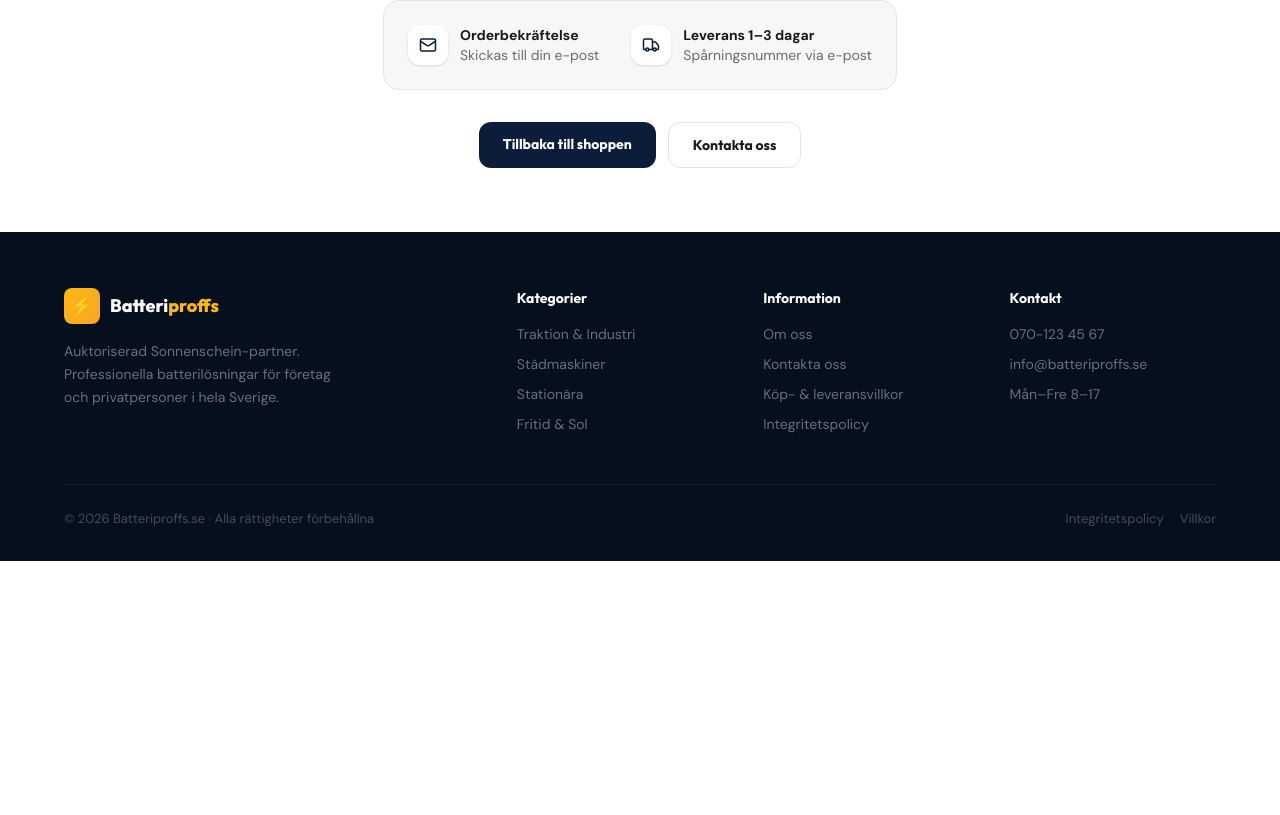
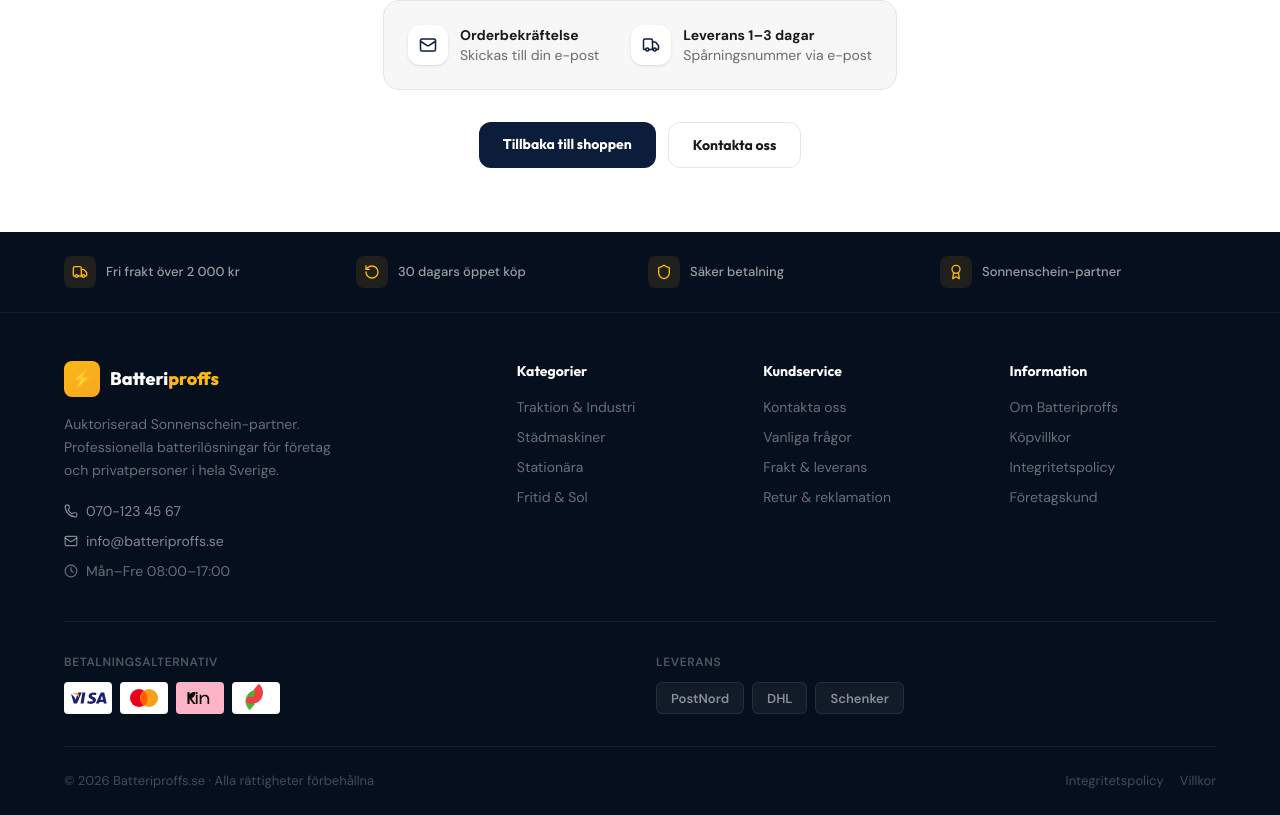
Before and after one commit to joelstolt/batteri, a Next.js app: page /tack in a window 1280 px wide. Shown: the part 452-1267 px from the top of the page. Before the commit the page ends 1013 px from the top, so only its background shows below. Built offline with nearby package versions, Linux system fonts and the light colour scheme.

Commit message:
Uppgraderad footer med betalloggor, fraktloggor och trust-bar

```diff
--- a/components/Footer.jsx
+++ b/components/Footer.jsx
@@ -1,5 +1,6 @@
 import Link from "next/link"
-import { PHONE, EMAIL } from "@/lib/constants"
+import { PHONE, PHONE_LINK, EMAIL } from "@/lib/constants"
+import { Phone, Mail, Clock, Shield, Truck, RotateCcw, Award } from "lucide-react"
 
 const COLUMNS = [
   {
@@ -12,30 +13,106 @@ const COLUMNS = [
     ],
   },
   {
-    title: "Information",
+    title: "Kundservice",
     links: [
-      { label: "Om oss", href: "/om-oss" },
       { label: "Kontakta oss", href: "/kontakt" },
-      { label: "Köp- & leveransvillkor", href: "/villkor" },
-      { label: "Integritetspolicy", href: "/integritet" },
+      { label: "Vanliga frågor", href: "/faq" },
+      { label: "Frakt & leverans", href: "/villkor" },
+      { label: "Retur & reklamation", href: "/villkor" },
     ],
   },
   {
-    title: "Kontakt",
+    title: "Information",
     links: [
-      { label: PHONE, href: `tel:+46701234567` },
-      { label: EMAIL, href: `mailto:${EMAIL}` },
-      { label: "Mån–Fre 8–17", href: null },
+      { label: "Om Batteriproffs", href: "/om-oss" },
+      { label: "Köpvillkor", href: "/villkor" },
+      { label: "Integritetspolicy", href: "/integritet" },
+      { label: "Företagskund", href: "/kontakt" },
     ],
   },
 ]
 
+/* ─── Payment icons (inline SVG) ─── */
+
+function VisaIcon() {
+  return (
+    <svg viewBox="0 0 48 32" className="h-8 w-12" aria-label="Visa">
+      <rect width="48" height="32" rx="4" fill="#fff" />
+      <path d="M19.6 21.6h-3l1.8-11h3l-1.8 11zm12.8-10.7c-.6-.2-1.5-.5-2.7-.5-3 0-5.1 1.5-5.1 3.7 0 1.6 1.5 2.5 2.6 3 1.2.6 1.6.9 1.6 1.4 0 .7-.9 1.1-1.8 1.1-1.2 0-1.9-.2-2.9-.6l-.4-.2-.4 2.5c.7.3 2 .6 3.4.6 3.2 0 5.2-1.5 5.3-3.8 0-1.3-.8-2.2-2.5-3-1.1-.5-1.7-.9-1.7-1.4 0-.5.6-1 1.7-1 1-.1 1.7.2 2.3.4l.3.1.3-2.3zm7.8-.3h-2.3c-.7 0-1.3.2-1.6.9l-4.5 10.1h3.2l.6-1.7h3.9l.4 1.7h2.8l-2.5-11zm-3.7 7.1c.3-.6 1.2-3.1 1.2-3.1l.4-1.1.2 1 .7 3.2h-2.5zm-22.3-7.1l-2.8 7.5-.3-1.5c-.5-1.7-2.2-3.5-4-4.4l2.7 9.4h3.2l4.7-11h-3.5z" fill="#1a1f71" />
+      <path d="M13.1 10.9H8.4l-.1.2c3.8.9 6.3 3.1 7.3 5.8l-1.1-5.1c-.2-.7-.7-.9-1.4-.9z" fill="#f9a533" />
+    </svg>
+  )
+}
+
+function MastercardIcon() {
+  return (
+    <svg viewBox="0 0 48 32" className="h-8 w-12" aria-label="Mastercard">
+      <rect width="48" height="32" rx="4" fill="#fff" />
+      <circle cx="19" cy="16" r="9" fill="#eb001b" />
+      <circle cx="29" cy="16" r="9" fill="#f79e1b" />
+      <path d="M24 9.1c2.2 1.8 3.6 4.5 3.6 7.4s-1.4 5.6-3.6 7.4c-2.2-1.8-3.6-4.5-3.6-7.4s1.4-5.6 3.6-7.4z" fill="#ff5f00" />
+    </svg>
+  )
+}
+
+function KlarnaIcon() {
+  return (
+    <svg viewBox="0 0 48 32" className="h-8 w-12" aria-label="Klarna">
+      <rect width="48" height="32" rx="4" fill="#FFB3C7" />
+      <g fill="#0A0B09" transform="translate(9,10) scale(0.38)">
+        <path d="M11.5 0H7v31.4h4.5V0z" />
+        <path d="M27.5 0c0 6.1-2.7 11.7-7.5 15.4l-2.6 2 10.8 14H22L11.2 17.3v14.1H7V0h4.2v6.7C15.8 3.1 19.4 0 23.6 0h3.9z" />
+        <path d="M33 7.1h-4.5v24.3H33V7.1zM53 7.1c-4.5 0-8.2 2.2-10 5.6V7.1h-4.3v24.3h4.5V20.1c0-5 3.4-8.7 8.3-8.7 5 0 7.7 3.3 7.7 8.5v11.5h4.5V19c0-7.3-4-11.9-10.7-11.9z" />
+        <circle cx="30.7" cy="2.5" r="2.8" />
+      </g>
+    </svg>
+  )
+}
+
+function SwishIcon() {
+  return (
+    <svg viewBox="0 0 48 32" className="h-8 w-12" aria-label="Swish">
+      <rect width="48" height="32" rx="4" fill="#fff" />
+      <g transform="translate(8,4) scale(0.32)">
+        <path d="M72.4 18.8c-8.5-4.9-18-7.2-26.9-5.5-8.9 1.7-16.6 6.6-21.8 13.9-5.2 7.3-7.2 16.3-5.9 25.4 1.4 9.1 5.8 17.3 12.5 23.1l16.6-19.2c-2.4-2.1-4-5-4.5-8.2-.5-3.2.3-6.4 2.1-9 1.8-2.6 4.6-4.4 7.8-5 3.2-.6 6.6.2 9.6 2l10.5-17.5z" fill="#52ae30" />
+        <path d="M16.8 49.5c8.5 4.9 18 7.2 26.9 5.5 8.9-1.7 16.6-6.6 21.8-13.9 5.2-7.3 7.2-16.3 5.9-25.4-1.4-9.1-5.8-17.3-12.5-23.1L42.3 11.8c2.4 2.1 4 5 4.5 8.2.5 3.2-.3 6.4-2.1 9-1.8 2.6-4.6 4.4-7.8 5-3.2.6-6.6-.2-9.6-2L16.8 49.5z" fill="#ee4042" />
+      </g>
+    </svg>
+  )
+}
+
+/* ─── Trust bar icons ─── */
+
+const TRUST_FEATURES = [
+  { icon: Truck, label: "Fri frakt över 2 000 kr" },
+  { icon: RotateCcw, label: "30 dagars öppet köp" },
+  { icon: Shield, label: "Säker betalning" },
+  { icon: Award, label: "Sonnenschein-partner" },
+]
+
 export default function Footer() {
   return (
-    <footer className="bg-navy-deep pb-8 pt-14">
-      <div className="mx-auto max-w-[1200px] px-4 sm:px-6">
+    <footer className="bg-navy-deep">
+      {/* ── Trust bar ── */}
+      <div className="border-b border-white/6">
+        <div className="mx-auto grid max-w-[1200px] grid-cols-2 gap-4 px-4 py-6 sm:px-6 lg:grid-cols-4">
+          {TRUST_FEATURES.map((item) => (
+            <div key={item.label} className="flex items-center gap-2.5">
+              <div className="flex h-8 w-8 shrink-0 items-center justify-center rounded-lg bg-amber-bg/10">
+                <item.icon className="h-4 w-4 text-amber-bg" strokeWidth={2} />
+              </div>
+              <span className="text-[13px] font-medium leading-tight text-white/60">
+                {item.label}
+              </span>
+            </div>
+          ))}
+        </div>
+      </div>
+
+      {/* ── Main content ── */}
+      <div className="mx-auto max-w-[1200px] px-4 pt-12 sm:px-6">
         <div className="grid gap-10 border-b border-white/6 pb-10 sm:grid-cols-2 lg:grid-cols-[2fr_1fr_1fr_1fr]">
-          {/* Brand */}
+          {/* Brand + contact */}
           <div>
             <div className="mb-4 flex items-center gap-2.5">
               <div className="flex h-9 w-9 items-center justify-center rounded-lg bg-gradient-to-br from-amber-bg to-amber text-lg text-navy">
@@ -45,10 +122,30 @@ export default function Footer() {
                 Batteri<span className="text-amber-bg">proffs</span>
               </div>
             </div>
-            <p className="max-w-[280px] text-sm leading-relaxed text-white/40">
+            <p className="mb-5 max-w-[280px] text-sm leading-relaxed text-white/40">
               Auktoriserad Sonnenschein-partner. Professionella batterilösningar
               för företag och privatpersoner i hela Sverige.
             </p>
+            <div className="space-y-2.5">
+              <a
+                href={`tel:${PHONE_LINK}`}
+                className="flex items-center gap-2 text-sm text-white/50 transition-colors hover:text-white/80"
+              >
+                <Phone className="h-3.5 w-3.5" />
+                {PHONE}
+              </a>
+              <a
+                href={`mailto:${EMAIL}`}
+                className="flex items-center gap-2 text-sm text-white/50 transition-colors hover:text-white/80"
+              >
+                <Mail className="h-3.5 w-3.5" />
+                {EMAIL}
+              </a>
+              <div className="flex items-center gap-2 text-sm text-white/40">
+                <Clock className="h-3.5 w-3.5" />
+                Mån–Fre 08:00–17:00
+              </div>
+            </div>
           </div>
 
           {/* Link columns */}
@@ -57,38 +154,66 @@ export default function Footer() {
               <div className="mb-4 font-heading text-sm font-bold text-white">
                 {col.title}
               </div>
-              {col.links.map((link) =>
-                link.href ? (
+              {col.links.map((link) => (
                 <Link
-                    key={link.label}
+                  key={link.label + link.href}
                   href={link.href}
                   className="mb-2.5 block text-sm text-white/40 transition-colors hover:text-white/70"
                 >
                   {link.label}
                 </Link>
-                ) : (
-                  <span
-                    key={link.label}
-                    className="mb-2.5 block text-sm text-white/40"
-                  >
-                    {link.label}
-                  </span>
-                )
-              )}
+              ))}
             </div>
           ))}
         </div>
 
-        {/* Bottom bar */}
-        <div className="flex flex-wrap items-center justify-between gap-3 pt-6">
+        {/* ── Payment & Shipping ── */}
+        <div className="grid gap-8 border-b border-white/6 py-8 sm:grid-cols-2">
+          <div>
+            <div className="mb-3 text-xs font-semibold uppercase tracking-wider text-white/30">
+              Betalningsalternativ
+            </div>
+            <div className="flex flex-wrap items-center gap-2">
+              <VisaIcon />
+              <MastercardIcon />
+              <KlarnaIcon />
+              <SwishIcon />
+            </div>
+          </div>
+
+          <div>
+            <div className="mb-3 text-xs font-semibold uppercase tracking-wider text-white/30">
+              Leverans
+            </div>
+            <div className="flex flex-wrap items-center gap-2">
+              {["PostNord", "DHL", "Schenker"].map((name) => (
+                <div
+                  key={name}
+                  className="flex h-8 items-center rounded-md border border-white/8 bg-white/5 px-3.5"
+                >
+                  <span className="text-[13px] font-semibold text-white/50">{name}</span>
+                </div>
+              ))}
+            </div>
+          </div>
+        </div>
+
+        {/* ── Bottom bar ── */}
+        <div className="flex flex-wrap items-center justify-between gap-3 py-6">
           <div className="text-[13px] text-white/25">
-            © 2026 Batteriproffs.se · Alla rättigheter förbehållna
+            © {new Date().getFullYear()} Batteriproffs.se · Alla rättigheter förbehållna
           </div>
           <div className="flex gap-4">
-            <Link href="/integritet" className="text-[13px] text-white/25 transition-colors hover:text-white/50">
+            <Link
+              href="/integritet"
+              className="text-[13px] text-white/25 transition-colors hover:text-white/50"
+            >
               Integritetspolicy
             </Link>
-            <Link href="/villkor" className="text-[13px] text-white/25 transition-colors hover:text-white/50">
+            <Link
+              href="/villkor"
+              className="text-[13px] text-white/25 transition-colors hover:text-white/50"
+            >
               Villkor
             </Link>
           </div>
```
Also changed, not shown: 1 other file (tests, documents, lock files or other folders). Lines whose indentation alone changed are shown as unchanged.
